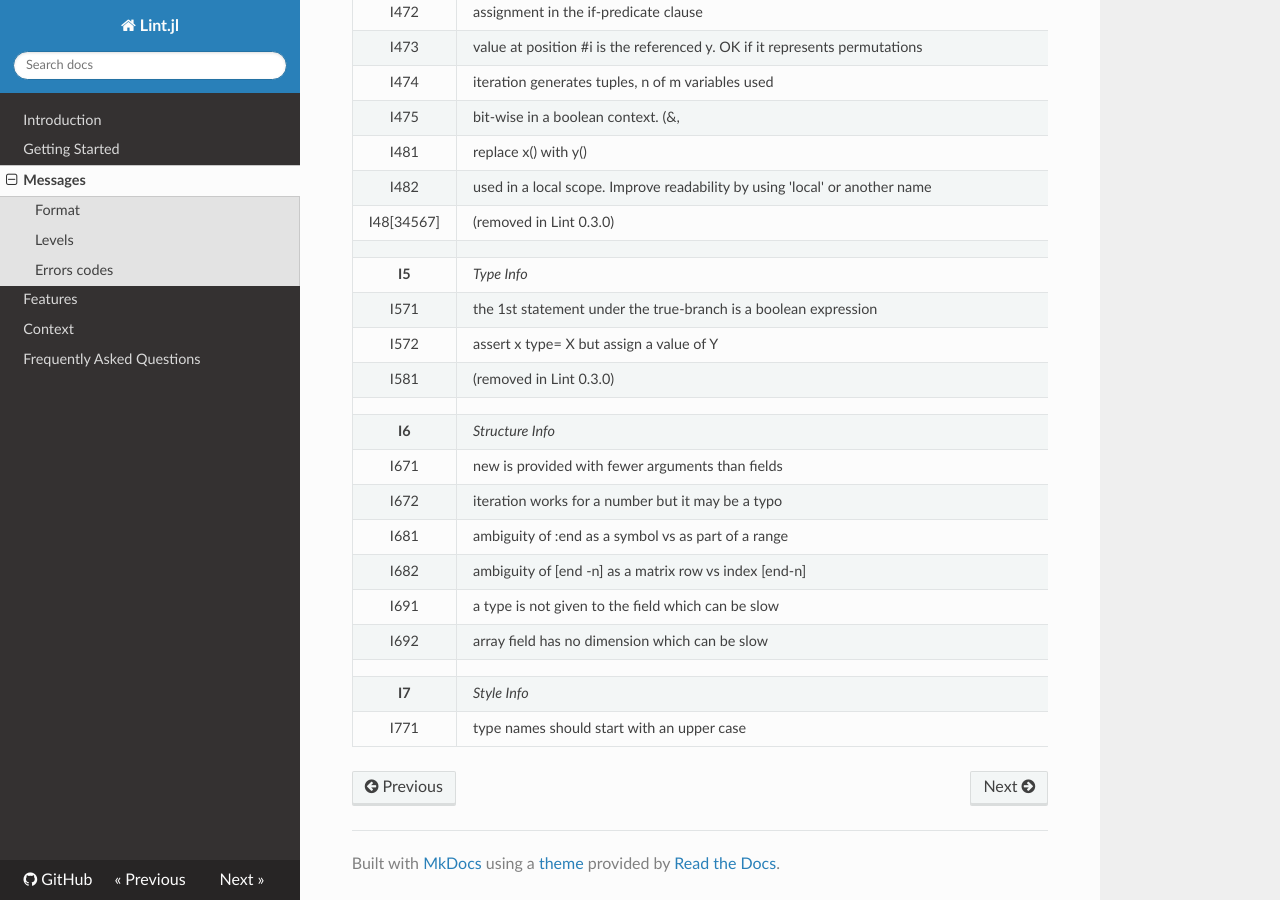
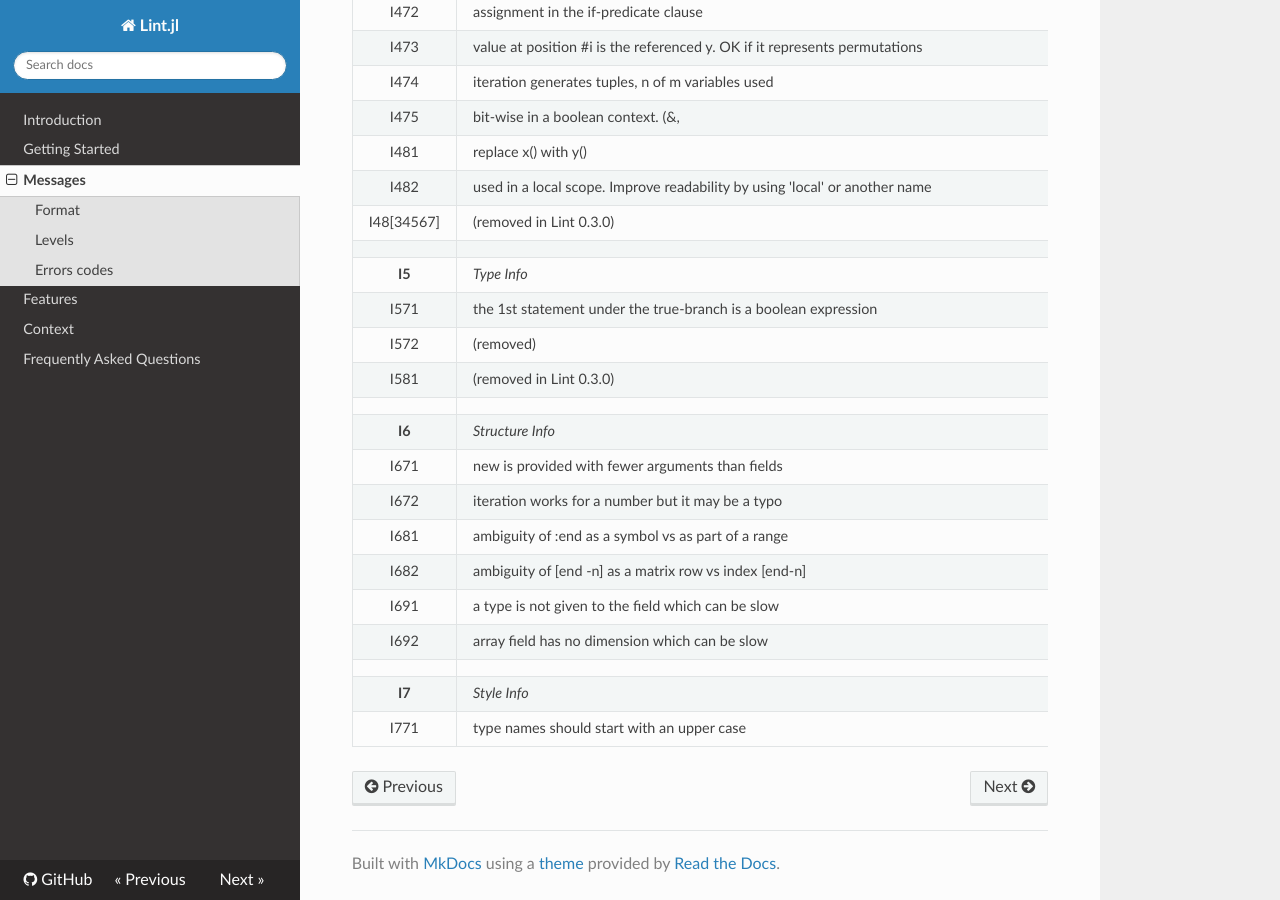
Before and after one commit to tonyhffong/Lint.jl, an MkDocs documentation site: the page built from docs/messages.md, in a window 1280 px wide and 900 px high, scrolled down 6079 px. Built offline with MkDocs 1.6.1, drawn with Linux system fonts in a browser that asks for light colours; nearby versions of some CDN libraries; old or Windows-style settings are respelled for this version of MkDocs.

Commit message:
Remove false positive I572

```diff
--- a/docs/messages.md
+++ b/docs/messages.md
@@ -199,7 +199,7 @@ Every error code starts with letter for the severity `E`:`ERROR`, `W`:`WARN` or
 |        |
 | **I5** | *Type Info*
 | I571   | the 1st statement under the true-branch is a boolean expression
-| I572   | assert x type= X but assign a value of Y
+| I572   | (removed)
 | I581   | (removed in Lint 0.3.0)
 |        |
 | **I6** | *Structure Info*
```
Also changed, not shown: 6 other files.
